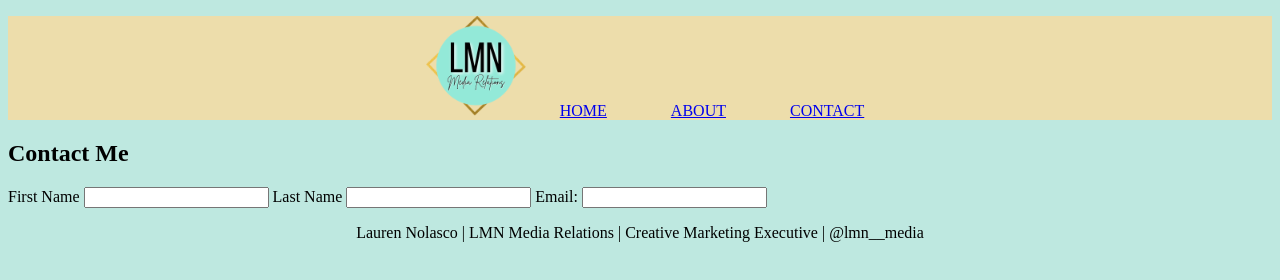
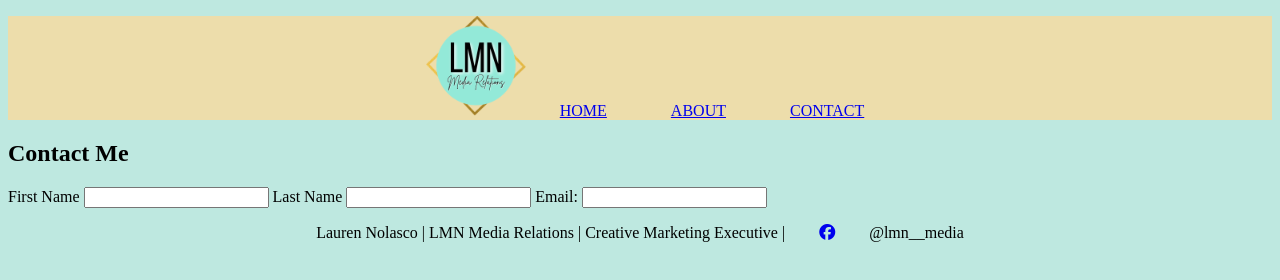
Before and after one commit to gemineyez/final_project, a plain HTML site: page contact.html in a window 1280 px wide. Drawn offline with Linux system fonts and the light colour scheme.

Commit message:
final final upload

```diff
--- a/contact.html
+++ b/contact.html
@@ -56,7 +56,7 @@
             Lauren Nolasco |
             LMN Media Relations |
             Creative Marketing Executive |
-            @lmn__media
+            <a href="https://www.facebook.com/lmnmedia/"><i class="fa-brands fa-facebook"></i></a> @lmn__media
         </p>
     </footer>
 
```
Also changed, not shown: about.html (+1 -1 lines), home.html (+1 -1 lines).
